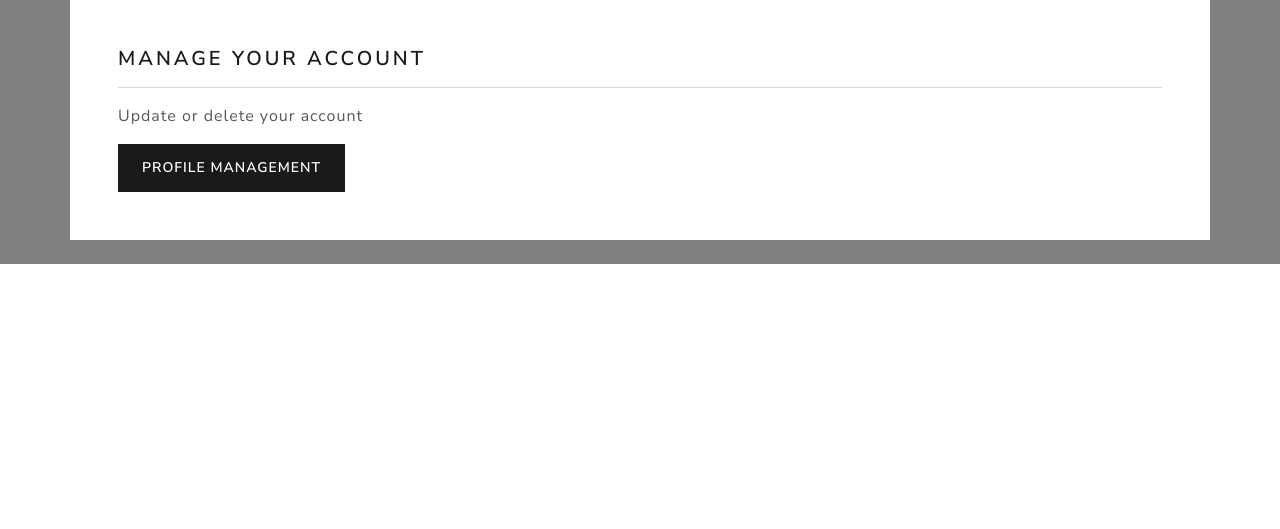
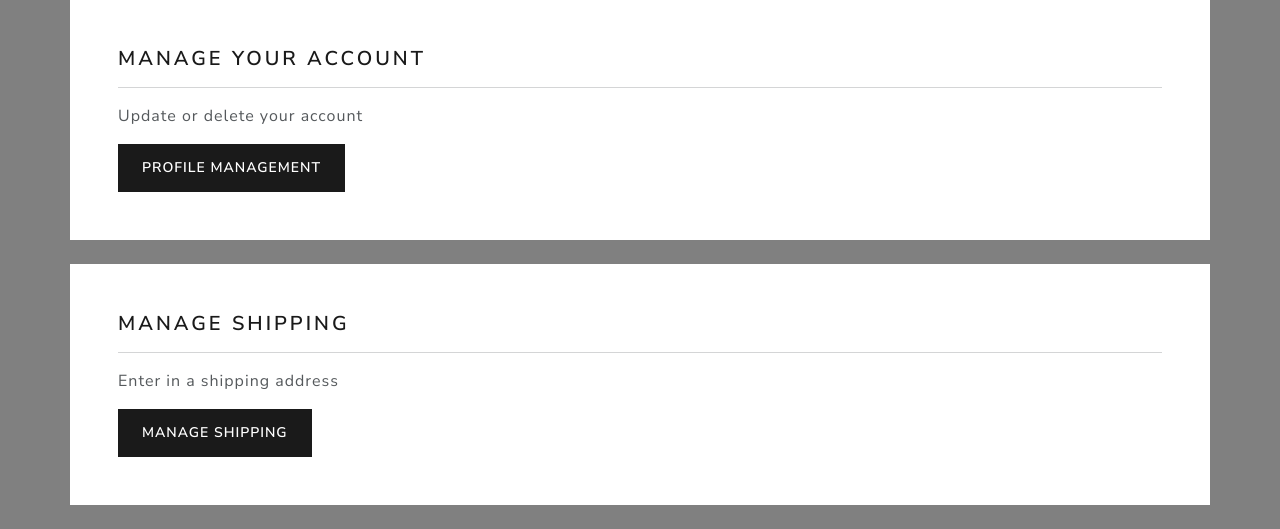
Before and after one commit to kalonjic34/brightbuy-store, a Django app: page /account/dashboard in a window 1280 px wide. Shown: the part 684-1213 px from the top of the page. Before the commit the page ends 948 px from the top, so only its background shows below. Run offline with Django 5.2, Linux system fonts and the light colour scheme; a user stored in the database is signed in; data comes from the database, SQL or seed files in the repository; parts of the project's set-up code (start-up, migrations or seed data) failed here and were passed over; some libraries are stand-ins or nearby versions.

Commit message:
Add manage shipping option to account dashboard

```diff
--- a/ecommerce/account/templates/account/dashboard.html
+++ b/ecommerce/account/templates/account/dashboard.html
@@ -35,4 +35,11 @@
         <a class="btn btn-primary navbar-btn text-white" type="button"  href="{% url 'profile-management' %}"> Profile management </a>
     </div>
     <br>
+        <div class="container bg-white shadow-md p-5 form-layout">
+        <h4>Manage shipping</h4>
+        <hr>
+        <p>Enter in a shipping address</p>
+        <a class="btn btn-primary navbar-btn text-white" type="button"  href="{% url 'manage-shipping' %}"> Manage shipping </a>
+    </div>
+    <br>
 {% endblock %}
```
